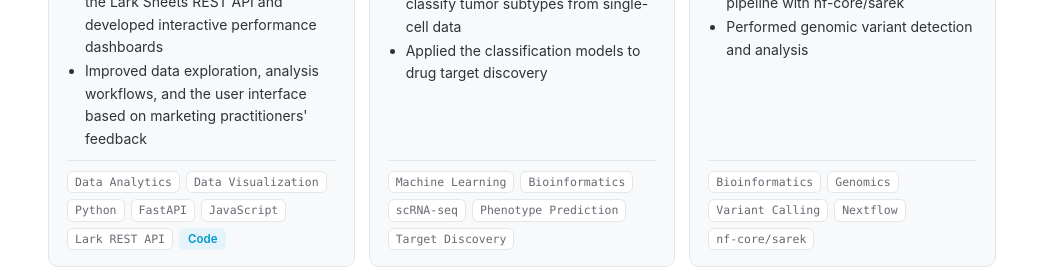
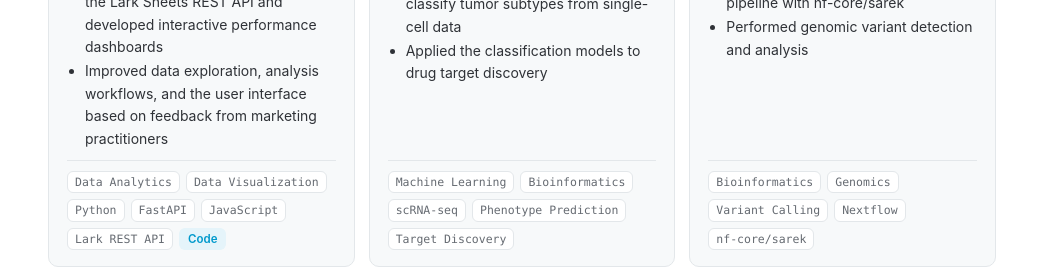
Before and after one commit to janghyunnoh/janghyunnoh.github.io, a Jekyll site: the page built from projects/index.md, in a window 1280 px wide and 900 px high. Shown: the part 459-739 px from the top of the window, without its empty margins (118-1161 px from the left). Built offline with Jekyll 4.4.1, drawn with Linux system fonts in a browser that asks for light colours.

Commit message:
Polish AdSight role wording

```diff
--- a/_data/projects.yml
+++ b/_data/projects.yml
@@ -14,7 +14,7 @@
   summary_ko: "실제 마케팅 업무의 요구사항을 바탕으로 개발한 웹 기반 광고 데이터 분석 어시스턴트. Lark Sheets REST API로 데이터를 연동해 광고 성과 지표를 시각화·집계·비교하며, 향후 MCP와 LLM 기반 인사이트 생성 기능으로 확장 예정"
   role:
     - "Integrated advertising data through the Lark Sheets REST API and developed interactive performance dashboards"
-    - "Improved data exploration, analysis workflows, and the user interface based on marketing practitioners' feedback"
+    - "Improved data exploration, analysis workflows, and the user interface based on feedback from marketing practitioners"
   role_ko:
     - "Lark Sheets REST API 기반 광고 데이터 연동 및 인터랙티브 성과 분석 대시보드 개발"
     - "마케팅 실무자 피드백을 반영한 데이터 탐색·분석 기능 및 사용자 인터페이스 개선"
```
